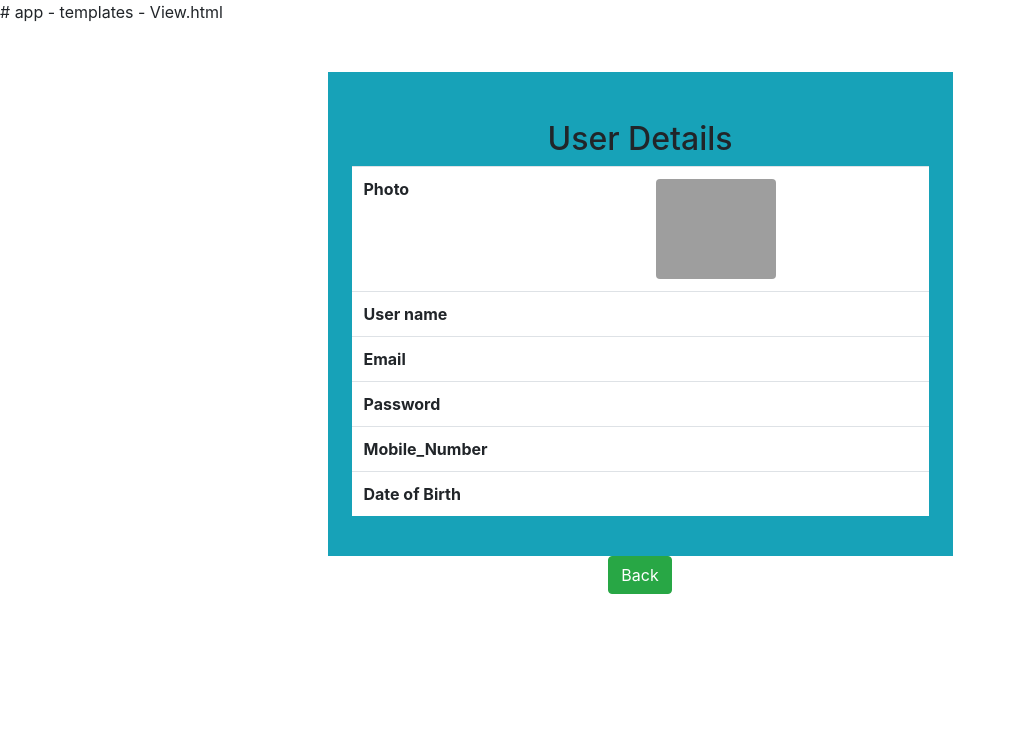
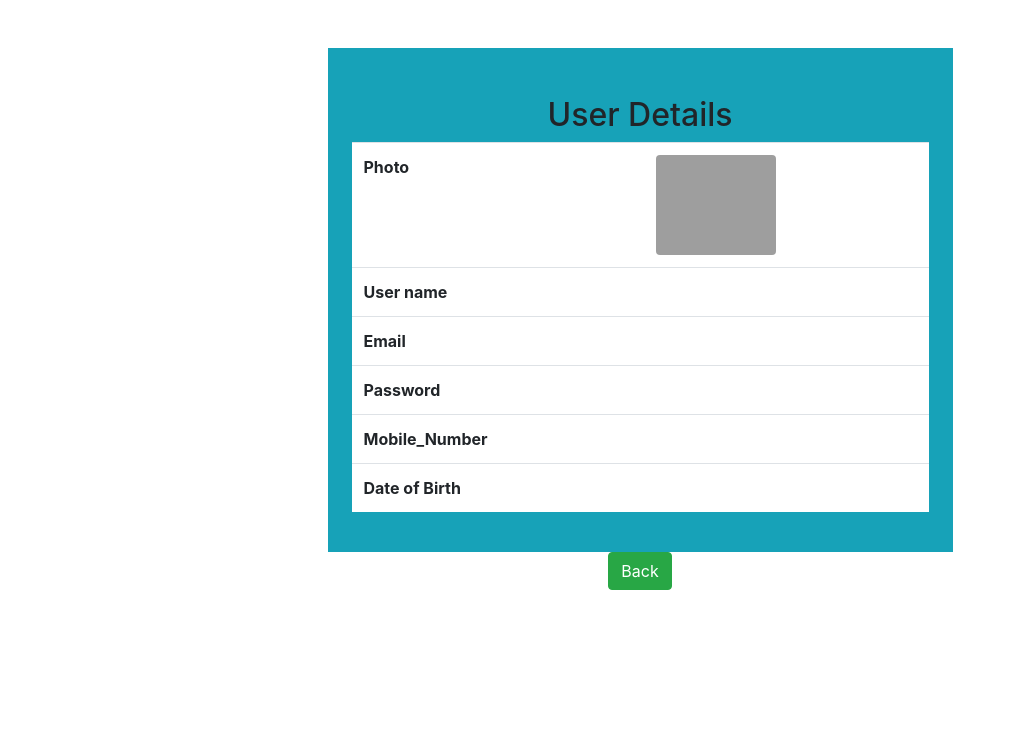
Before and after one commit to Alvin390/CRUD_database_work, a Django app: template crud_app/templates/view.html in a window 1280 px wide. Shown: the top 751 px of the page, without its empty margins (0-1015 px from the left). Run offline with Django 5.2, Linux system fonts and the light colour scheme; the template is opened without the code that fills it, so the values that code supplies are empty; grey boxes are pictures that could not be loaded.

Commit message:
CRUD_database

```diff
--- a/crud_app/templates/view.html
+++ b/crud_app/templates/view.html
@@ -1,5 +1,3 @@
-# app - templates - View.html
-
 <!DOCTYPE html>
 <html lang="en">
 <head>
```
